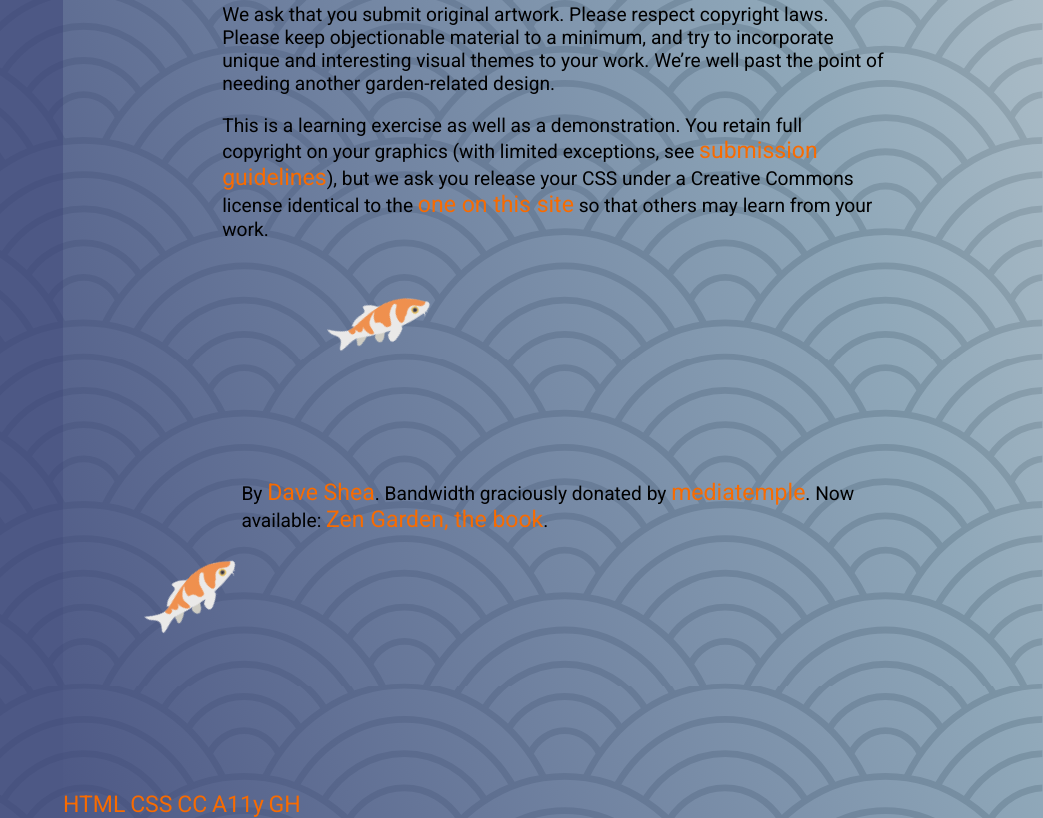
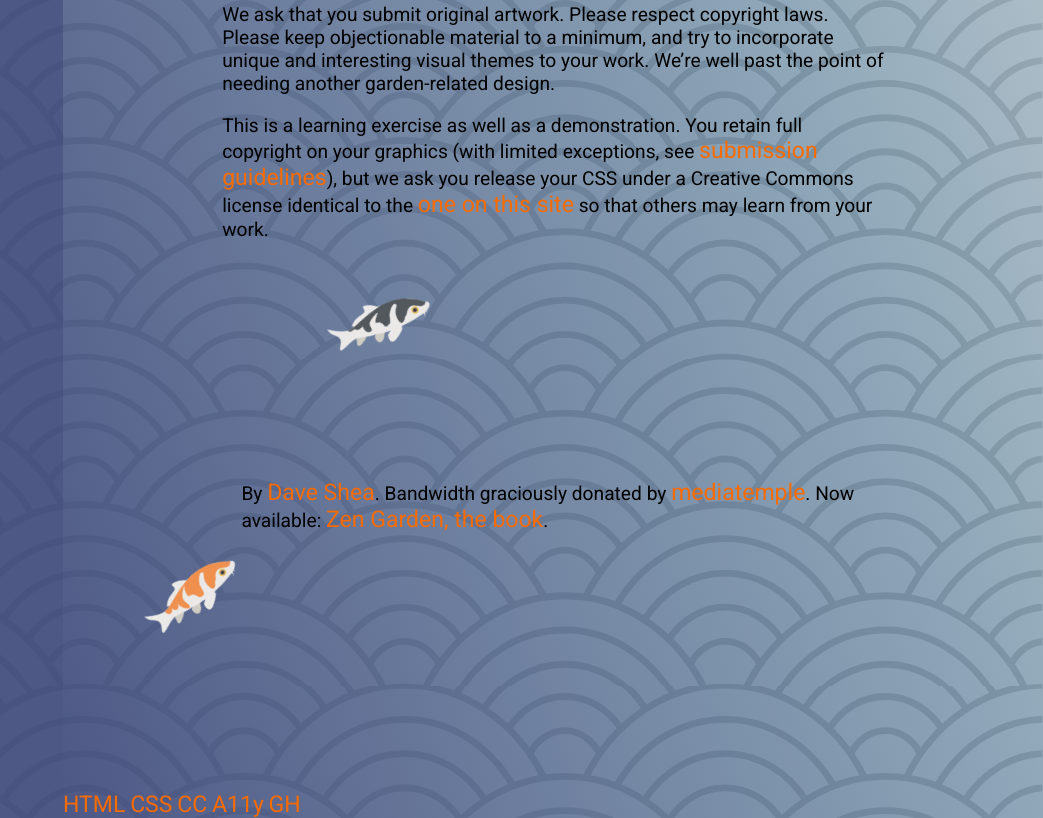
Before and after one commit to shady910/zenGarden, a website: page index.html in a window 1280 px wide. Shown: the part 3140-3958 px from the top of the page, without its empty margins (237-1280 px from the left). Drawn offline with Linux system fonts and the light colour scheme.

Commit message:
switching around fish

```diff
--- a/scss/partials/_zenGarden.scss
+++ b/scss/partials/_zenGarden.scss
@@ -157,7 +157,7 @@ p[role="contentinfo"] {
 		height: 200px;
 		width: 100px;
 		margin: 0 auto;
-		background-image: url('../../images/OrangeKoi.svg');
+		background-image: url('../../images/BlueKoi.svg');
 		background-repeat: no-repeat;
 		animation: smallswim 6s infinite;
 		// animation
```
Also changed, not shown: style.css, 1 other file.
